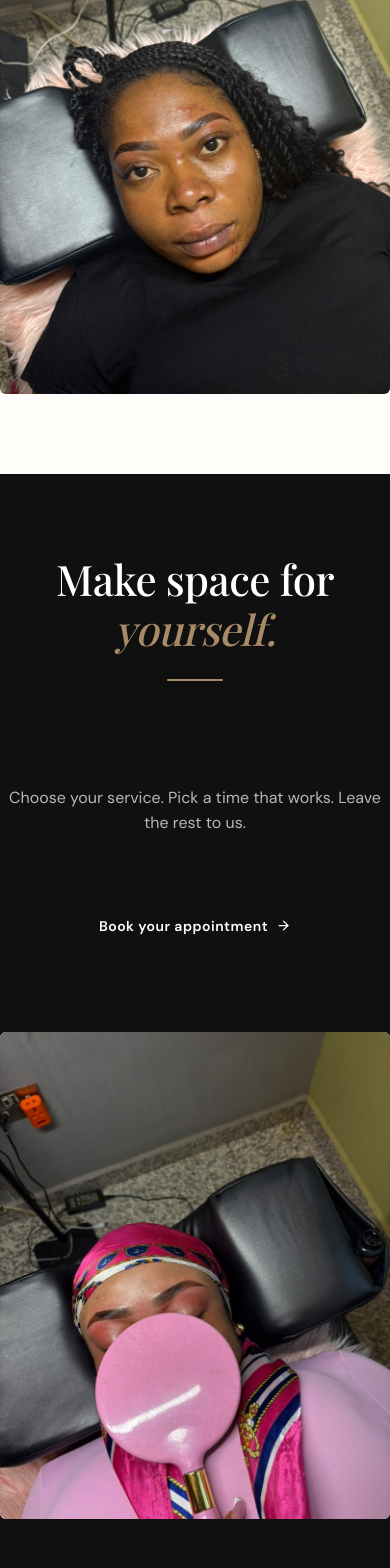
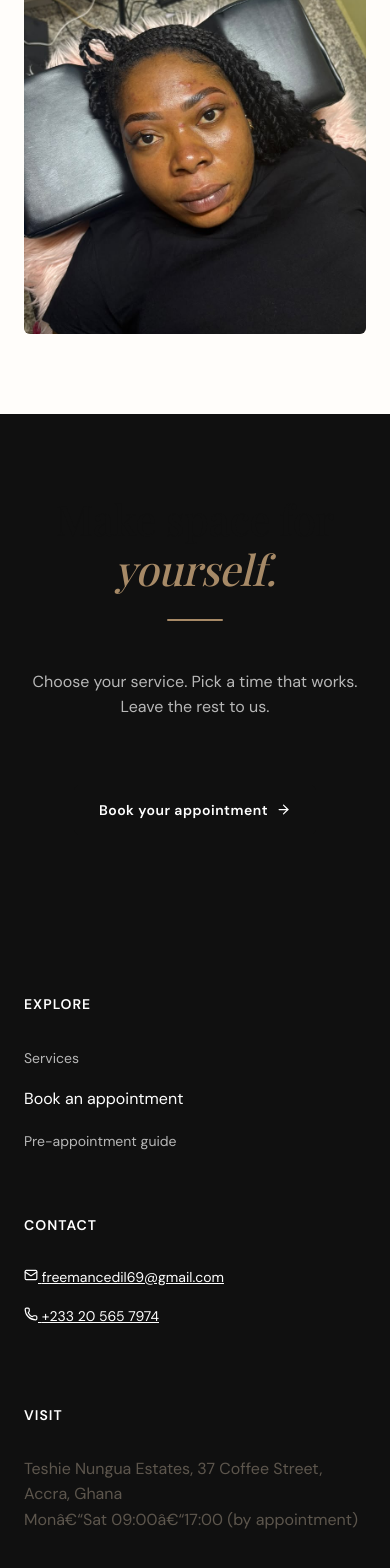
Before and after one commit to Jaytoobad/StyledByC, a React (Vite) app: page / in a window 390 px wide. Shown: the part 6440-8008 px from the top of the page. Built offline with nearby package versions, Linux system fonts and the light colour scheme; a web font is replaced by a local one.

Commit message:
Remove image from closing CTA; add horizontal padding to guide-teaser image

```diff
--- a/src/pages/Home.tsx
+++ b/src/pages/Home.tsx
@@ -154,8 +154,7 @@ export function Home() {
       </section>
 
       <section className="final-cta">
-        <div className="final-cta-inner">
-          <div className="text">
+        <div className="container">
           <SectionHeading>
             Make space for <em>yourself.</em>
           </SectionHeading>
@@ -168,17 +167,6 @@ export function Home() {
             Book your appointment <ArrowRight size={15} />
           </button>
         </div>
-          <div className="image">
-            <div className="image-frame image-frame--hero">
-              <img
-                src="/images/brow-lamination-hybrid-tint/03.jpg"
-                alt="StyledByC brow lamination result"
-                loading="lazy"
-                onError={(e) => { (e.currentTarget as HTMLImageElement).src = '/images/brow-shaping-blade/placeholder.svg'; }}
-              />
-            </div>
-          </div>
-        </div>
       </section>
     </main>
   );
--- a/src/styles.css
+++ b/src/styles.css
@@ -731,6 +731,11 @@ p {
   .guide-teaser-image {
     display: flex;
     justify-content: flex-start;
+    padding: 0 var(--sb-space-3);
+  }
+
+  .guide-teaser-image .image-frame {
+    max-width: 100%;
   }
 
   .guide-teaser-content {
@@ -753,37 +758,16 @@ p {
     color: var(--sb-white);
   }
 
-  .final-cta-inner {
-    display: grid;
-    grid-template-columns: 1fr 1fr;
-    gap: var(--sb-space-7);
-    align-items: center;
-    text-align: left;
-  }
-
-  .final-cta .text {
-    max-width: 520px;
-  }
-
-  .final-cta h2 {
-    color: var(--sb-white);
-    margin-bottom: var(--sb-space-3);
-    max-width: 640px;
+  .final-cta .section-head {
+    margin-bottom: var(--sb-space-5);
   }
 
   .final-cta p {
     color: rgba(255, 255, 255, 0.7);
     margin-bottom: var(--sb-space-6);
     max-width: 520px;
-  }
-
-  .final-cta .image {
-    display: flex;
-    justify-content: flex-end;
-  }
-
-  .final-cta .image .image-frame {
-    border-radius: var(--sb-radius);
+    margin-left: auto;
+    margin-right: auto;
   }
 
 /* SERVICE CARDS */
@@ -1606,30 +1590,6 @@ p {
       max-width: 620px;
     }
 
-    .final-cta-inner {
-      grid-template-columns: 1fr;
-      text-align: center;
-    }
-
-    .final-cta .text {
-      margin-left: auto;
-      margin-right: auto;
-    }
-
-    .final-cta h2,
-    .final-cta p {
-      margin-left: auto;
-      margin-right: auto;
-    }
-
-    .final-cta .image {
-      justify-content: flex-start;
-    }
-
-    .final-cta .image .image-frame {
-      max-width: 620px;
-    }
-
     .booking-layout {
       grid-template-columns: 1fr;
     }
```
Lines whose indentation alone changed are shown as unchanged.
